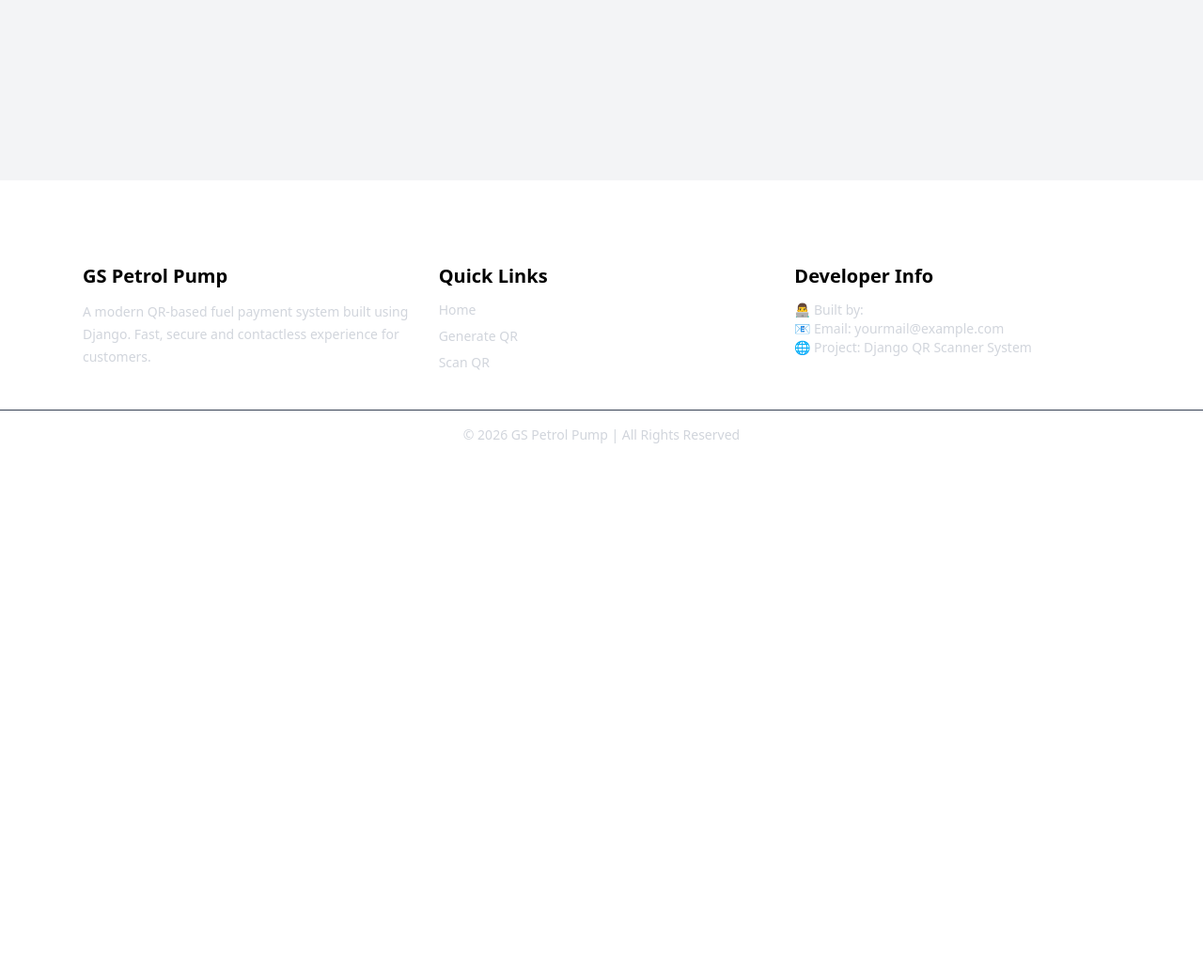
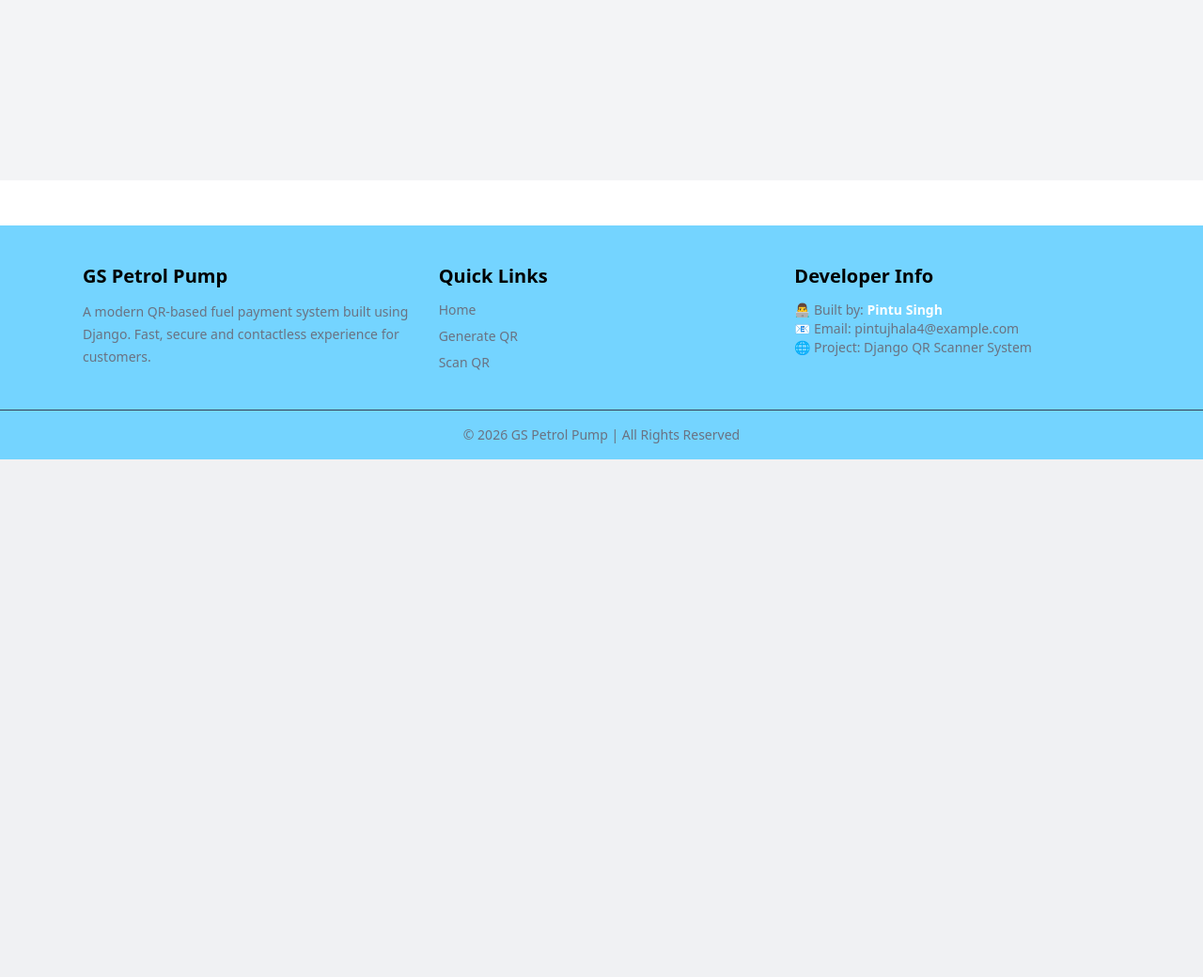
Before and after one commit to pintusingh123/Scanner-app, a Django app: page / in a window 1280 px wide. Shown: the part 608-1648 px from the top of the page at 94% size. After the commit the page ends 1097 px from the top, so only its background shows below. Run offline with Django 5.2, Linux system fonts and the light colour scheme; style sheets or scripts are compiled from the project's sources.

Commit message:
ui fix again colors some more update

```diff
--- a/scannerApp/templates/scanner/base.html
+++ b/scannerApp/templates/scanner/base.html
@@ -62,7 +62,7 @@
 
 </div>
      <!-- FOOTER -->
-    <footer class="bg-red-600-900  min-h-screen text-gray-300 mt-12">
+    <footer class="bg-sky-300  min-h-auto text-gray-500 mt-12">
         <div class="max-w-6xl mx-auto px-6 py-10 grid md:grid-cols-3 gap-8">
 
             <!-- About -->
@@ -96,8 +96,8 @@
                 </h2>
 
                 <p class="text-sm">
-                    👨‍💻 Built by: <span class="text-white font-semibold">Your Name</span><br>
-                    📧 Email: yourmail@example.com<br>
+                    👨‍💻 Built by: <span class="text-white font-semibold">Pintu Singh</span><br>
+                    📧 Email: pintujhala4@example.com<br>
                     🌐 Project: Django QR Scanner System
                 </p>
             </div>
```
